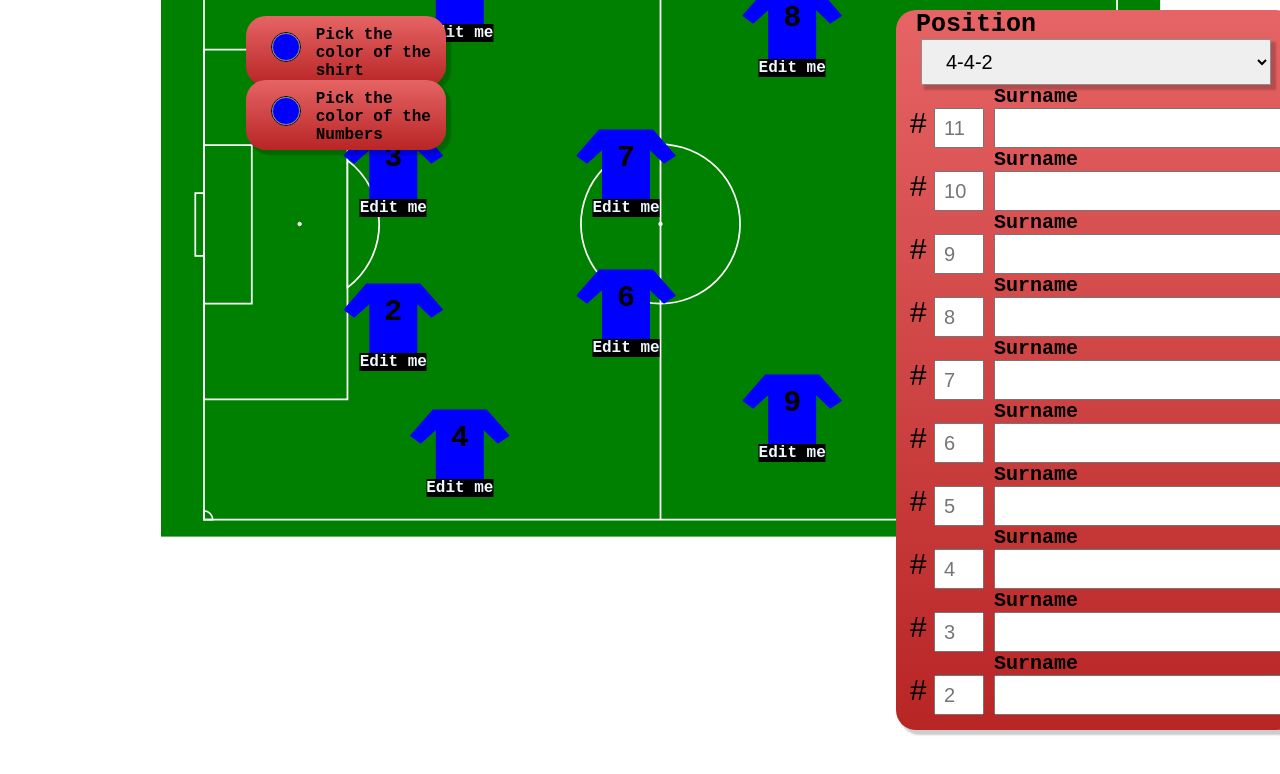
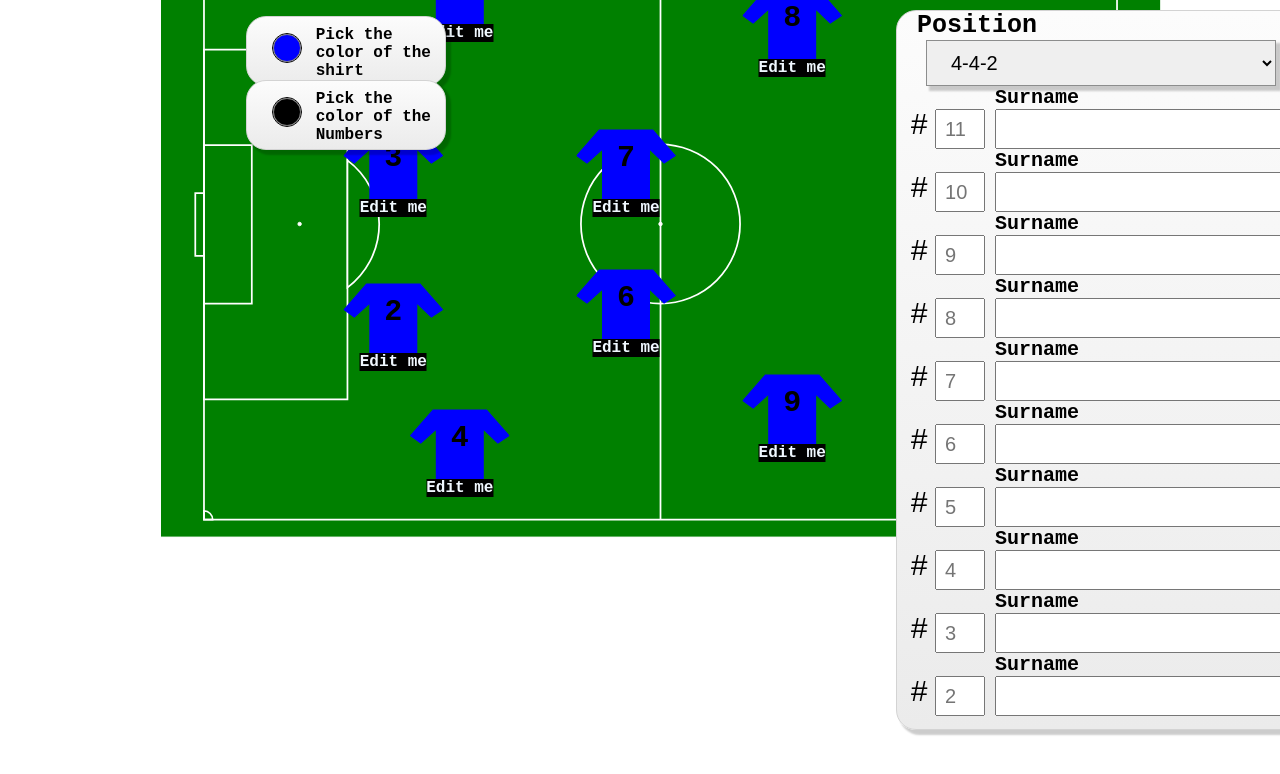
Before and after one commit to Tomolo997/Footbal_team, a website: page index.html in a window 1280 px wide. Shown: the top 774 px of the page. Drawn offline with Linux system fonts and the light colour scheme.

Commit message:
the ending

```diff
--- a/index.html
+++ b/index.html
@@ -200,7 +200,7 @@
     </div>
     <div class="styles--numbers">
         <div class="style_div">
-            <div class="colorSquare"><input id="colorWell" type="color" value="#0000ff" class="colorPicker-Numbers"></div>
+            <div class="colorSquare"><input id="colorWell" type="color" value="#000000" class="colorPicker-Numbers"></div>
             <span class="pickColor">Pick the color of the Numbers</span>
 
 
--- a/style.css
+++ b/style.css
@@ -307,8 +307,9 @@ Football stuff outside field
   left: 70%;
   top: 1.3%;
   height: 720px;
-  width: 400px;
-  background: linear-gradient(#e66465, #b82525);
+  width: 410px;
+  border: 1px solid rgb(211, 211, 211);
+  background: linear-gradient(#fcfcfc, #ebebeb);
   box-shadow: 4px 4px 2px 1px rgba(0, 0, 0, 0.2);
   border-radius: 20px;
   display: flex;
@@ -408,7 +409,8 @@ Football stuff outside field
   width: 100%;
   display: flex;
   border-radius: 20px;
-  background: linear-gradient(#e66465, #b82525);
+  border: 1px solid rgb(211, 211, 211);
+  background: linear-gradient(#fcfcfc, #ebebeb);
   box-shadow: 4px 4px 2px 1px rgba(0, 0, 0, 0.2);
 }
 
```
